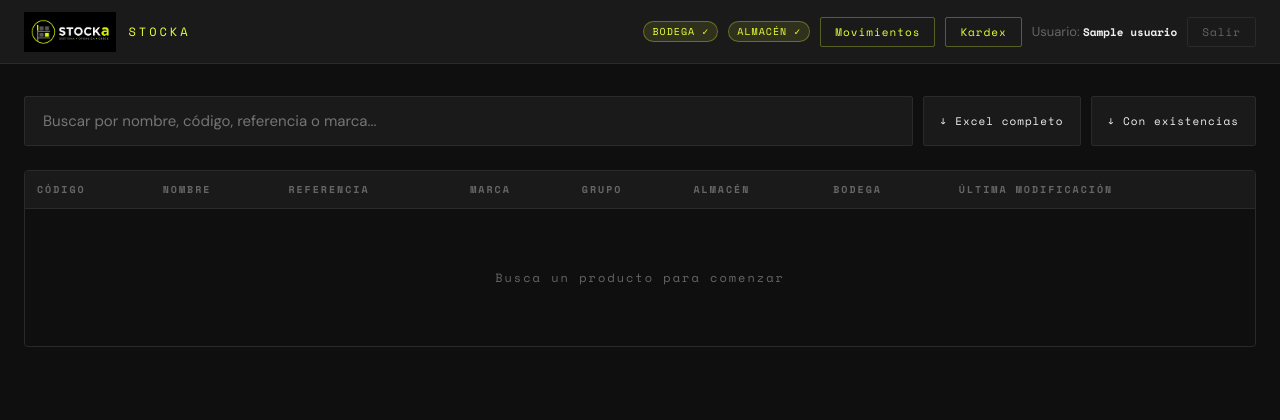
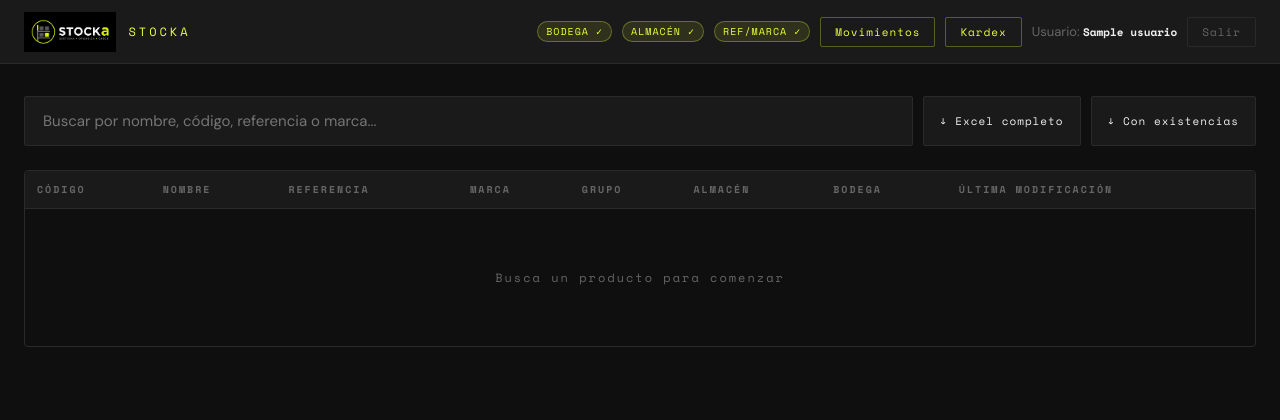
Before and after one commit to snake1515/hidden-inventory, a Python web app: template templates/index.html in a window 1280 px wide. Shown: the top 420 px of the page. Run offline with Jinja, Linux system fonts and the light colour scheme; the template is opened without the code that fills it: most values are stand-ins (such as "Sample title", 1, 10 or a date in 2020).

Commit message:
Update index.html

```diff
--- a/templates/index.html
+++ b/templates/index.html
@@ -143,6 +143,7 @@
   <div class="user-info">
     {% if puede_editar_bodega %}<span class="badge badge-on">BODEGA ✓</span>{% endif %}
     {% if puede_editar_almacen %}<span class="badge badge-on">ALMACÉN ✓</span>{% endif %}
+    {% if puede_editar_referencia_marca %}<span class="badge badge-on">REF/MARCA ✓</span>{% endif %}
     {% if puede_ver_movimientos %}
     <a class="btn-logout" href="/movimientos" style="border-color:rgba(232,255,58,.3);color:var(--accent)">Movimientos</a>
     <a class="btn-logout" href="/kardex" style="border-color:rgba(232,255,58,.3);color:var(--accent)">Kardex</a>
@@ -195,7 +196,8 @@
 const PUEDE_ALMACEN = {{ 'true' if puede_editar_almacen else 'false' }};
 const PUEDE_BODEGA  = {{ 'true' if puede_editar_bodega else 'false' }};
 const IS_ADMIN = {{ 'true' if es_admin else 'false' }};
-const PUEDE_EDITAR_ALGO = PUEDE_ALMACEN || PUEDE_BODEGA || IS_ADMIN; // referencia/marca solo si tiene algún permiso de edición
+const PUEDE_EDITAR_ALGO = PUEDE_ALMACEN || PUEDE_BODEGA || IS_ADMIN;
+const PUEDE_REF_MARCA = {{ 'true' if puede_editar_referencia_marca else 'false' }} || IS_ADMIN; // referencia/marca requieren permiso explícito, ya no basta con bodega/almacén
 let debounceTimer;
 let datosActuales = [];
 let sortCol = null;
@@ -261,7 +263,7 @@ function renderTabla(data, actualizarStats=true) {
     const auditUser = item.modificado_por ? `<span class="user">${item.modificado_por}</span><br>` : '';
     const auditDate = item.ultima_mod_cantidad || '—';
 
-    const refCell = PUEDE_EDITAR_ALGO
+    const refCell = PUEDE_REF_MARCA
       ? `<td><div class="editable">
           <input type="text" value="${item.referencia || ''}"
                  onchange="guardarCampo('/actualizar_referencia','referencia','${item.rowid}',this)"
@@ -270,7 +272,7 @@ function renderTabla(data, actualizarStats=true) {
         </div></td>`
       : `<td class="locked">${item.referencia || ''}</td>`;
 
-    const marcaCell = PUEDE_EDITAR_ALGO
+    const marcaCell = PUEDE_REF_MARCA
       ? `<td><div class="editable">
           <input type="text" value="${item.marca || ''}"
                  onchange="guardarCampo('/actualizar_marca','marca','${item.rowid}',this)"
```
